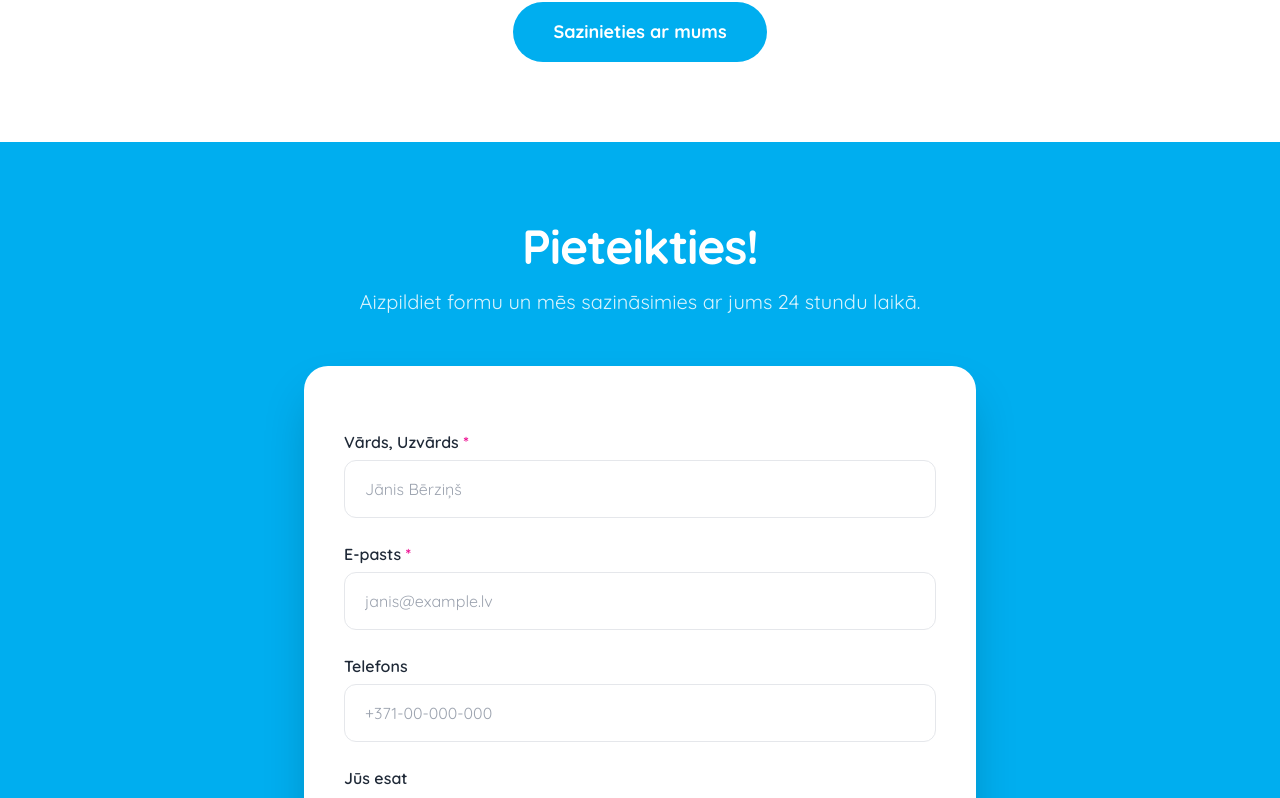
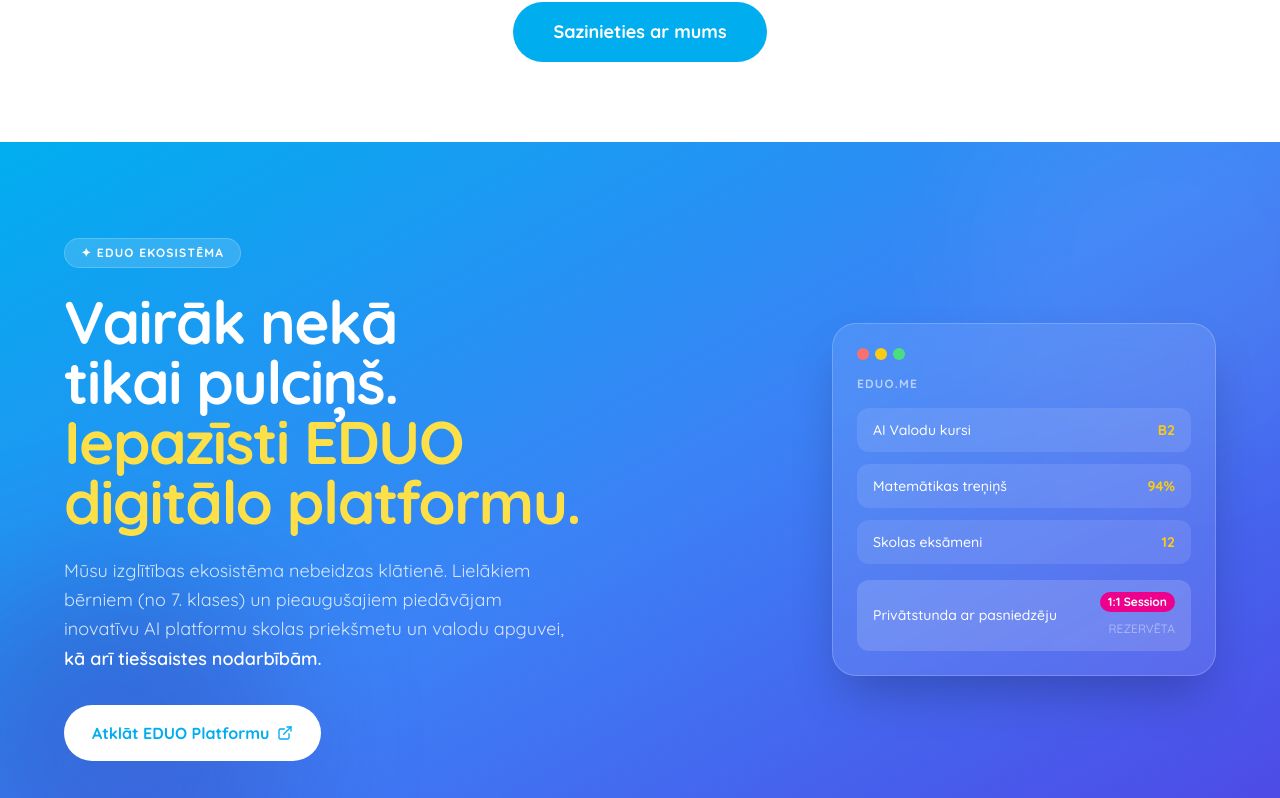
Before and after one commit to fricis-eduo/eduo-interesu, a Next.js app: page / in a window 1280 px wide. Shown: the part 4574-5372 px from the top of the page. Built offline with nearby package versions, Linux system fonts and the light colour scheme.

Commit message:
Add EDUO Platform section before contact form

```diff
--- a/app/page.tsx
+++ b/app/page.tsx
@@ -6,6 +6,7 @@
 import Methodology from "@/components/sections/Methodology";
 import Testimonials from "@/components/sections/Testimonials";
 import FAQ from "@/components/sections/FAQ";
+import Platform from "@/components/sections/Platform";
 import ContactForm from "@/components/sections/ContactForm";
 
 export default function Home() {
@@ -19,6 +20,7 @@
         <Methodology />
         <Testimonials />
         <FAQ />
+        <Platform />
         <ContactForm />
       </main>
       <Footer />
--- /dev/null
+++ b/components/sections/Platform.tsx
@@ -0,0 +1,118 @@
+"use client";
+
+import { motion } from "framer-motion";
+import { ExternalLink } from "lucide-react";
+
+const PLATFORM_ITEMS = [
+  { label: "AI Valodu kursi", value: "B2", color: "text-yellow-400" },
+  { label: "Matemātikas treņiņš", value: "94%", color: "text-yellow-400" },
+  { label: "Skolas eksāmeni", value: "12", color: "text-yellow-400" },
+];
+
+export default function Platform() {
+  return (
+    <section className="relative overflow-hidden bg-gradient-to-br from-eduo-blue via-blue-500 to-indigo-600 py-24 px-4">
+      {/* Subtle background blobs */}
+      <div className="absolute inset-0 pointer-events-none">
+        <div className="absolute top-[-80px] right-[-80px] w-[400px] h-[400px] rounded-full bg-white/5 blur-3xl" />
+        <div className="absolute bottom-[-60px] left-[-60px] w-[350px] h-[350px] rounded-full bg-indigo-800/30 blur-3xl" />
+      </div>
+
+      <div className="max-w-6xl mx-auto relative z-10">
+        <div className="grid grid-cols-1 lg:grid-cols-2 gap-12 items-center">
+
+          {/* Left — text */}
+          <motion.div
+            initial={{ opacity: 0, y: 30 }}
+            whileInView={{ opacity: 1, y: 0 }}
+            viewport={{ once: true, margin: "-60px" }}
+            transition={{ duration: 0.7 }}
+          >
+            <div className="inline-flex items-center gap-2 bg-white/15 border border-white/20 text-white text-xs font-bold uppercase tracking-widest px-4 py-1.5 rounded-full mb-6">
+              ✦ EDUO Ekosistēma
+            </div>
+
+            <h2 className="text-4xl sm:text-5xl lg:text-6xl font-extrabold text-white leading-tight tracking-tight mb-6">
+              Vairāk nekā{" "}
+              <br className="hidden sm:block" />
+              tikai pulciņš.{" "}
+              <span className="text-yellow-300">Iepazīsti EDUO digitālo platformu.</span>
+            </h2>
+
+            <p className="text-white/80 text-lg leading-relaxed mb-8 max-w-lg">
+              Mūsu izglītības ekosistēma nebeidzas klātienē. Lielākiem bērniem
+              (no 7. klases) un pieaugušajiem piedāvājam inovatīvu AI platformu
+              skolas priekšmetu un valodu apguvei,{" "}
+              <span className="text-white font-semibold">kā arī tiešsaistes nodarbībām.</span>
+            </p>
+
+            <a
+              href="https://eduo.me"
+              target="_blank"
+              rel="noopener noreferrer"
+              className="inline-flex items-center gap-2 bg-white text-eduo-blue font-bold text-base px-7 py-4 rounded-full hover:bg-blue-50 transition-colors"
+            >
+              Atklāt EDUO Platformu
+              <ExternalLink size={16} />
+            </a>
+          </motion.div>
+
+          {/* Right — mockup */}
+          <motion.div
+            initial={{ opacity: 0, x: 40 }}
+            whileInView={{ opacity: 1, x: 0 }}
+            viewport={{ once: true, margin: "-60px" }}
+            transition={{ duration: 0.7, delay: 0.2 }}
+            className="flex justify-center lg:justify-end"
+          >
+            <div className="w-full max-w-sm bg-white/10 backdrop-blur-md border border-white/20 rounded-3xl p-6 shadow-2xl">
+              {/* Window dots */}
+              <div className="flex gap-1.5 mb-4">
+                <div className="w-3 h-3 rounded-full bg-red-400" />
+                <div className="w-3 h-3 rounded-full bg-yellow-400" />
+                <div className="w-3 h-3 rounded-full bg-green-400" />
+              </div>
+
+              <p className="text-white/60 text-xs font-bold uppercase tracking-widest mb-4">eduo.me</p>
+
+              {/* List items */}
+              <div className="space-y-3 mb-4">
+                {PLATFORM_ITEMS.map((item, i) => (
+                  <motion.div
+                    key={item.label}
+                    initial={{ opacity: 0, x: 20 }}
+                    whileInView={{ opacity: 1, x: 0 }}
+                    viewport={{ once: true }}
+                    transition={{ delay: 0.4 + i * 0.1 }}
+                    className="flex items-center justify-between bg-white/10 rounded-xl px-4 py-3"
+                  >
+                    <span className="text-white text-sm font-medium">{item.label}</span>
+                    <span className={`text-sm font-bold ${item.color}`}>{item.value}</span>
+                  </motion.div>
+                ))}
+              </div>
+
+              {/* Bottom card */}
+              <motion.div
+                initial={{ opacity: 0, y: 10 }}
+                whileInView={{ opacity: 1, y: 0 }}
+                viewport={{ once: true }}
+                transition={{ delay: 0.7 }}
+                className="bg-white/15 rounded-xl px-4 py-3 flex items-center justify-between"
+              >
+                <span className="text-white text-sm font-medium">Privātstunda ar pasniedzēju</span>
+                <div className="text-right">
+                  <div className="bg-eduo-pink text-white text-xs font-bold px-2 py-0.5 rounded-full mb-0.5">
+                    1:1 Session
+                  </div>
+                  <span className="text-white/50 text-xs">REZERVĒTA</span>
+                </div>
+              </motion.div>
+            </div>
+          </motion.div>
+
+        </div>
+      </div>
+    </section>
+  );
+}
```
